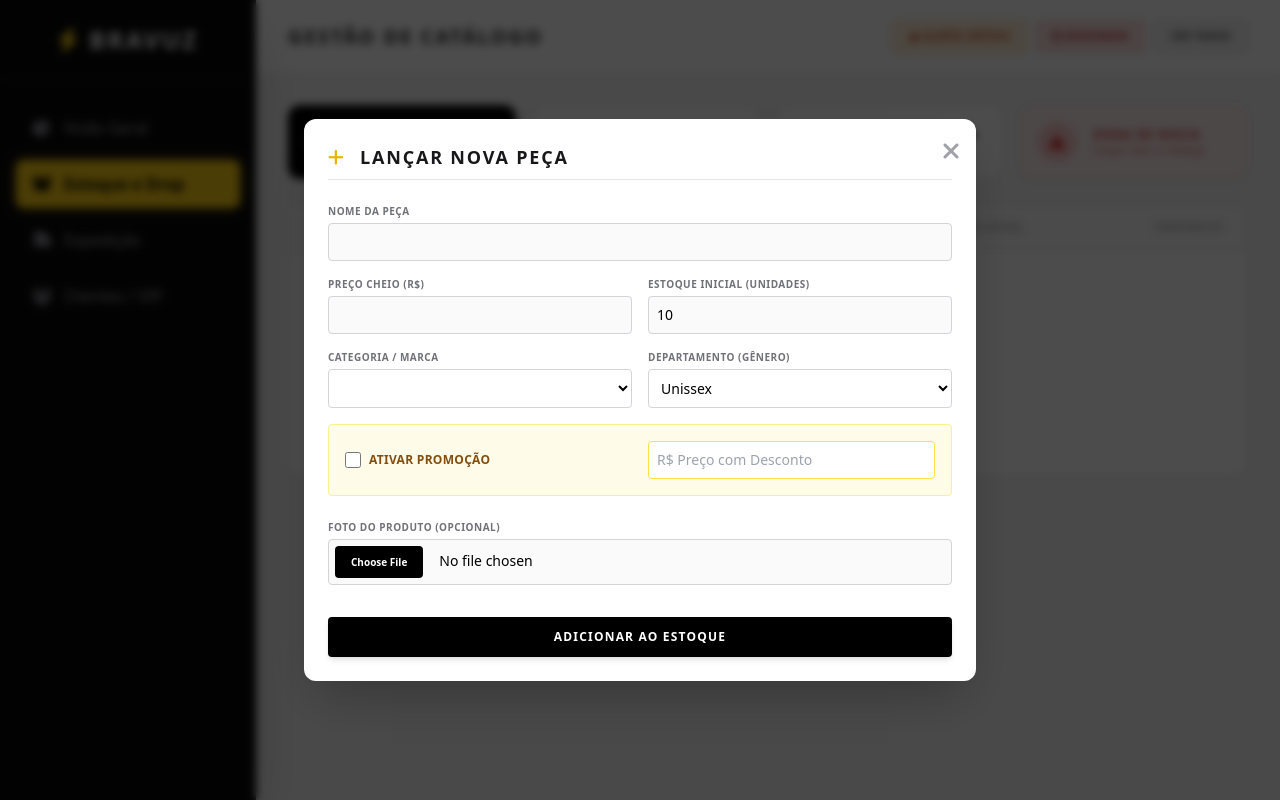
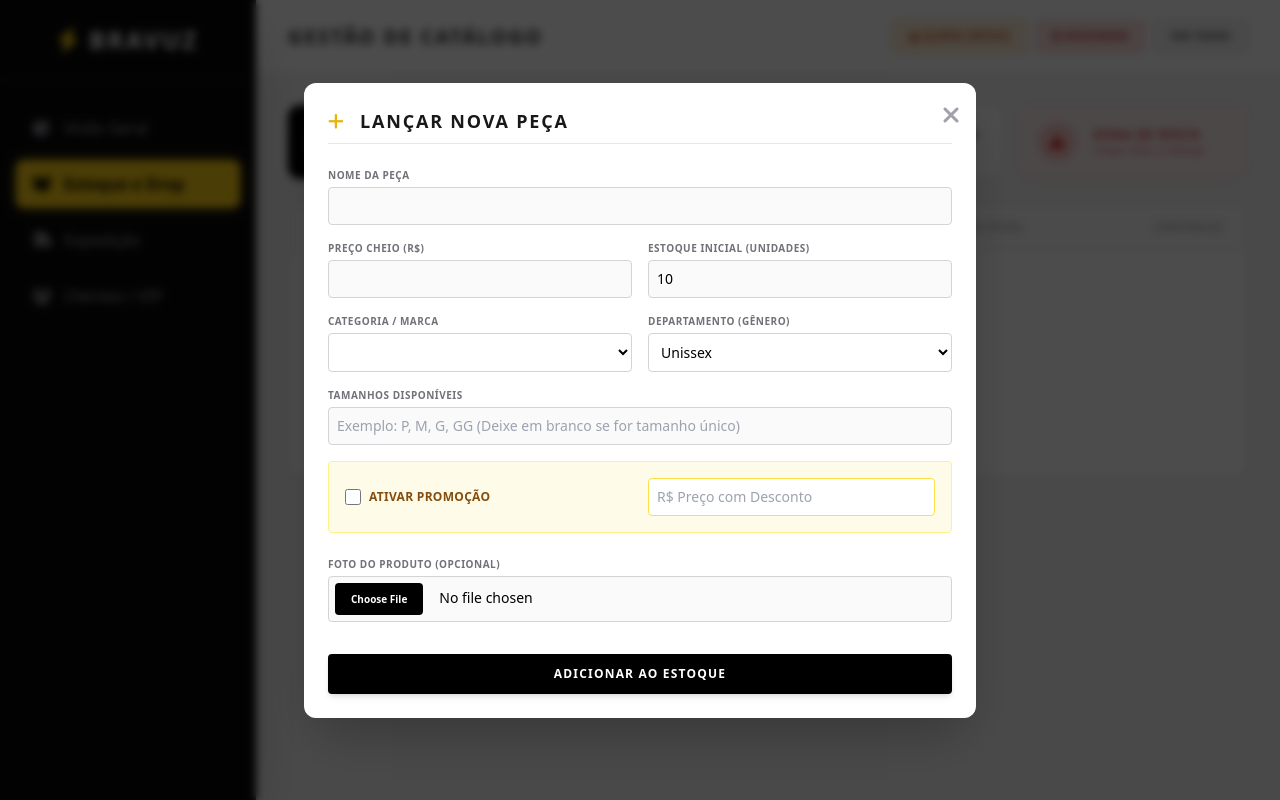
Before and after one commit to DevLeonan/bravuz, a Django app: page /painel/produtos/ in a window 1280 px wide, after a click that opens the changed part. Run offline with Django 5.2, Linux system fonts and the light colour scheme; the visitor is signed in with stand-in values (Sample User, id 1); data that the repository does not hold is empty; some libraries are stand-ins or nearby versions.

Commit message:
Adicionando input de tamanhos no painel do administrador

```diff
--- a/painel/templates/painel/produtos.html
+++ b/painel/templates/painel/produtos.html
@@ -130,6 +130,9 @@
                                         <div>
                                             <span class="font-bold text-zinc-900 text-sm block">{{ produto.nome }}</span>
                                             <span class="text-[9px] text-zinc-400 font-mono">ID: #{{ produto.id }}</span>
+                                            {% if produto.tamanhos %}
+                                            <span class="text-[9px] bg-zinc-200 text-zinc-600 px-1 py-0.5 rounded font-bold uppercase tracking-widest ml-1">Tams: {{ produto.tamanhos }}</span>
+                                            {% endif %}
                                         </div>
                                     </div>
                                 </td>
@@ -153,7 +156,7 @@
                                     {% endif %}
                                 </td>
                                 <td class="px-6 py-4 text-right whitespace-nowrap">
-                                    <button onclick="abrirModalEdicao('{{ produto.id }}', '{{ produto.nome }}', '{{ produto.preco|stringformat:'f' }}', '{{ produto.estoque }}', '{{ produto.genero }}', '{{ produto.categoria.id }}', '{{ produto.promocao_relampago }}', '{{ produto.preco_promocional|default_if_none:'' }}')" class="text-blue-600 bg-blue-50 hover:bg-blue-600 hover:text-white transition-colors p-2 rounded mr-2">
+                                    <button onclick="abrirModalEdicao('{{ produto.id }}', '{{ produto.nome }}', '{{ produto.preco|stringformat:'f' }}', '{{ produto.estoque }}', '{{ produto.genero }}', '{{ produto.categoria.id }}', '{{ produto.promocao_relampago }}', '{{ produto.preco_promocional|default_if_none:'' }}', '{{ produto.tamanhos|default_if_none:'' }}')" class="text-blue-600 bg-blue-50 hover:bg-blue-600 hover:text-white transition-colors p-2 rounded mr-2">
                                         <i class="fa-solid fa-pen-to-square"></i>
                                     </button>
                                     <form action="/painel/produtos/" method="POST" onsubmit="return confirm('Tem certeza que deseja apagar {{ produto.nome }}?');" class="inline">
@@ -222,6 +225,11 @@
                     </select>
                 </div>
 
+                <div class="md:col-span-2">
+                    <label class="block text-[10px] font-bold text-zinc-500 uppercase tracking-wider mb-1">Tamanhos Disponíveis</label>
+                    <input type="text" name="tamanhos" placeholder="Exemplo: P, M, G, GG (Deixe em branco se for tamanho único)" class="w-full border border-zinc-300 rounded p-2 text-sm focus:ring-2 focus:ring-black outline-none bg-zinc-50">
+                </div>
+
                 <div class="md:col-span-2 bg-yellow-50 p-4 rounded border border-yellow-200 grid grid-cols-2 gap-4 items-center">
                     <label class="flex items-center cursor-pointer gap-2">
                         <input type="checkbox" name="promocao_relampago" class="w-4 h-4 text-black border-zinc-300 rounded focus:ring-black">
@@ -283,6 +291,11 @@
                         <option value="M">Masculino</option>
                         <option value="F">Feminino</option>
                     </select>
+                </div>
+
+                <div class="md:col-span-2">
+                    <label class="block text-[10px] font-bold text-zinc-500 uppercase tracking-wider mb-1">Tamanhos Disponíveis</label>
+                    <input type="text" name="tamanhos" id="edit-tamanhos" placeholder="Exemplo: P, M, G, GG (Deixe em branco se for tamanho único)" class="w-full border border-zinc-300 rounded p-2 text-sm focus:ring-2 focus:ring-black outline-none bg-zinc-50">
                 </div>
 
                 <div class="md:col-span-2 bg-yellow-50 p-4 rounded border border-yellow-200 grid grid-cols-2 gap-4 items-center">
@@ -378,13 +391,15 @@
             document.getElementById(idModal).classList.remove('modal-aberto');
         }
 
-        function abrirModalEdicao(id, nome, preco, estoque, genero, categoriaId, isPromo, precoPromo) {
+        // Função do Javascript atualizada para receber também o campo 'tamanhos'
+        function abrirModalEdicao(id, nome, preco, estoque, genero, categoriaId, isPromo, precoPromo, tamanhos) {
             document.getElementById('edit-id').value = id;
             document.getElementById('edit-nome').value = nome;
             document.getElementById('edit-preco').value = parseFloat(preco.replace(',', '.')).toFixed(2);
             document.getElementById('edit-estoque').value = estoque;
             document.getElementById('edit-genero').value = genero;
             document.getElementById('edit-categoria').value = categoriaId;
+            document.getElementById('edit-tamanhos').value = tamanhos;
 
             const promoCheck = document.getElementById('edit-promo-check');
             promoCheck.checked = (isPromo === 'True');
--- a/painel/views.py
+++ b/painel/views.py
@@ -95,13 +95,14 @@ def gerenciar_produtos(request):
             imagem = request.FILES.get('imagem')
             estoque = request.POST.get('estoque', 0)
             genero = request.POST.get('genero', 'U')
+            tamanhos = request.POST.get('tamanhos', '') # <-- Captura do novo campo
 
             categoria = Categoria.objects.get(id=categoria_id)
             Produto.objects.create(
                 nome=nome, preco=preco, estoque=estoque, genero=genero,
                 categoria=categoria, descricao="Adicionado via Painel de Controlo",
                 promocao_relampago=promocao_relampago, preco_promocional=preco_promocional,
-                imagem=imagem
+                imagem=imagem, tamanhos=tamanhos # <-- Salva no banco
             )
 
         elif acao == 'editar':
@@ -113,6 +114,7 @@ def gerenciar_produtos(request):
             produto.genero = request.POST.get('genero', produto.genero)
             produto.promocao_relampago = request.POST.get('promocao_relampago') == 'on'
             produto.preco_promocional = request.POST.get('preco_promocional') or None
+            produto.tamanhos = request.POST.get('tamanhos', '') # <-- Captura do novo campo na edição
 
             categoria_id = request.POST.get('categoria')
             produto.categoria = Categoria.objects.get(id=categoria_id)
```
Also changed, not shown: loja/templates/loja/checkout.html (+13 -14 lines), loja/templates/loja/index.html (+58 -6 lines).
